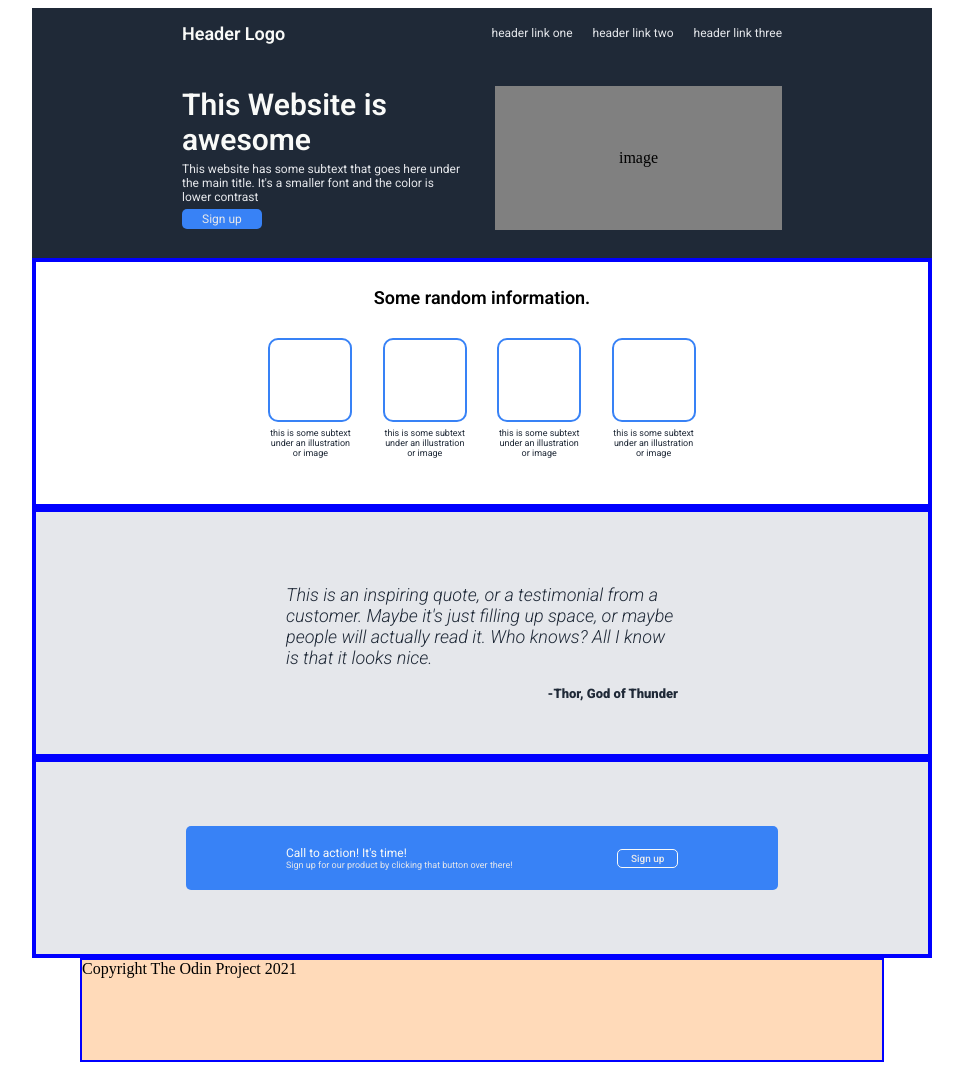
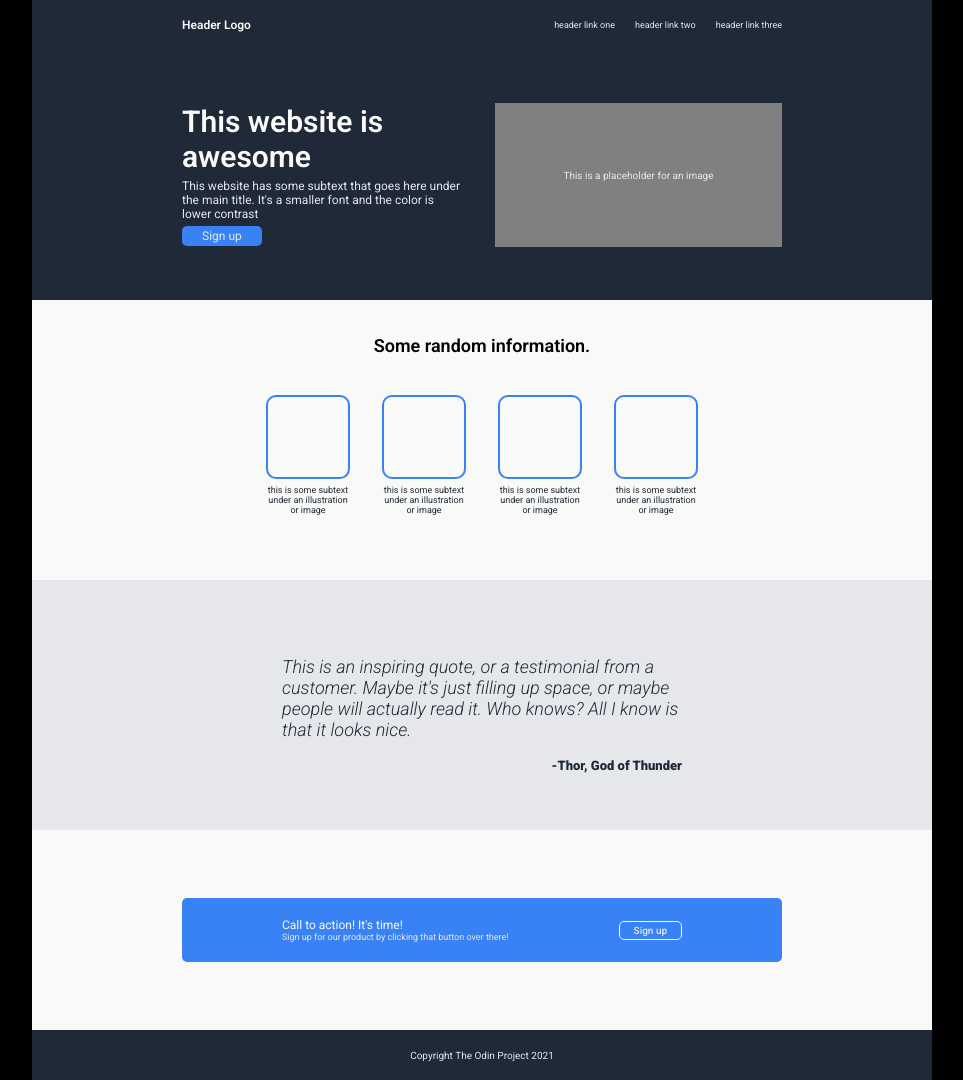
Before and after one commit to edgarcrd/landing-page, a plain HTML site: page index.html in a window 1280 px wide. Shown: the whole page, without its empty margins (158-1121 px from the left). Drawn offline with Linux system fonts and the light colour scheme.

Commit message:
Project Completed

```diff
--- a/index.html
+++ b/index.html
@@ -19,11 +19,11 @@
       </div>
       <div class="section1">
         <div class="web-description">
-          <div class="title">This Website is awesome</div>
+          <div class="title">This website is awesome</div>
           <div class="text">This website has some subtext that goes here under the main title. It's a smaller font and the color is lower contrast</div>
           <div class="button">Sign up</div>
         </div>
-        <div class="image">image</div>
+        <div class="image">This is a placeholder for an image</div>
       </div>
       <div class="section2">
         <div class="title">Some random information.</div>
--- a/styles.css
+++ b/styles.css
@@ -1,3 +1,8 @@
+body {
+  margin: 0;
+  background-color: black;
+}
+
 .main-container {
   display: flex;
   flex-direction: column;
@@ -19,7 +24,7 @@
 .header .logo {
   color: #F9FAF8;
   font-family: "Roboto", sans-serif;
-  font-size: 18px;
+  font-size: 12px;
   font-weight: 600;
   align-items: flex-start;
   flex: 1;
@@ -28,28 +33,28 @@
 .header .link1 {
   font-family: "Roboto", sans-serif;
   color: #E5E7EB;
-  font-size: 12px;
+  font-size: 9px;
   margin-left: 20px;
 }
 
 .header .link2 {
   font-family: "Roboto", sans-serif;
   color: #E5E7EB;
-  font-size: 12px;
+  font-size: 9px;
   margin-left: 20px;
 }
 
 .header .link3 {
   font-family: "Roboto", sans-serif;
   color: #E5E7EB;
-  font-size: 12px;
+  font-size: 9px;
   margin-left: 20px;
 }
 
 .section1 {
   box-sizing: border-box;
   background-color: #1F2937;
-  height: 200px;
+  height: 250px;
   width: 900px;
   display: flex;
   align-items: center;
@@ -63,12 +68,15 @@
 }
 
 .section1 .image {
+  font-family: "Roboto", sans-serif;
   text-align: center;
   align-content: center;
   flex: 1;
   border: 2px solid gray;
   background-color: gray;
+  color: #E5E7EB;
   height: 140px;
+  font-size: 10px;
 }
 
 .section1 .title {
@@ -97,9 +105,9 @@
 }
 
 .section2 {
+  background-color: #F9FAF8;
   box-sizing: border-box;
-  border: 4px solid blue;
-  height: 250px;
+  height: 280px;
   width: 900px;
   display: flex;
   align-items: center;
@@ -161,7 +169,6 @@
   box-sizing: border-box;
   align-content: center;
   background-color: #E5E7EB;
-  border: 4px solid blue;
   height: 250px;
   width: 900px;
   padding-left: 150px;
@@ -190,8 +197,7 @@
 .section4 {
   font-family: "Roboto", sans-serif;
   box-sizing: border-box;
-  background-color: #E5E7EB;
-  border: 4px solid blue;
+  background-color: #F9FAF8;
   height: 200px;
   width: 900px;
   display: flex;
@@ -246,8 +252,15 @@
 }
 
 .footer {
-  background-color: peachpuff;
-  border: 2px solid blue;
+  font-family: "Roboto", sans-serif;
+  background-color: #1F2937;
+  box-sizing: border-box;
   height: 100px;
   width: 800px;
+  text-align: center;
+  align-content: center;
+  height: 50px;
+  width: 900px;
+  color: #E5E7EB;
+  font-size: 10px;
 }
```
